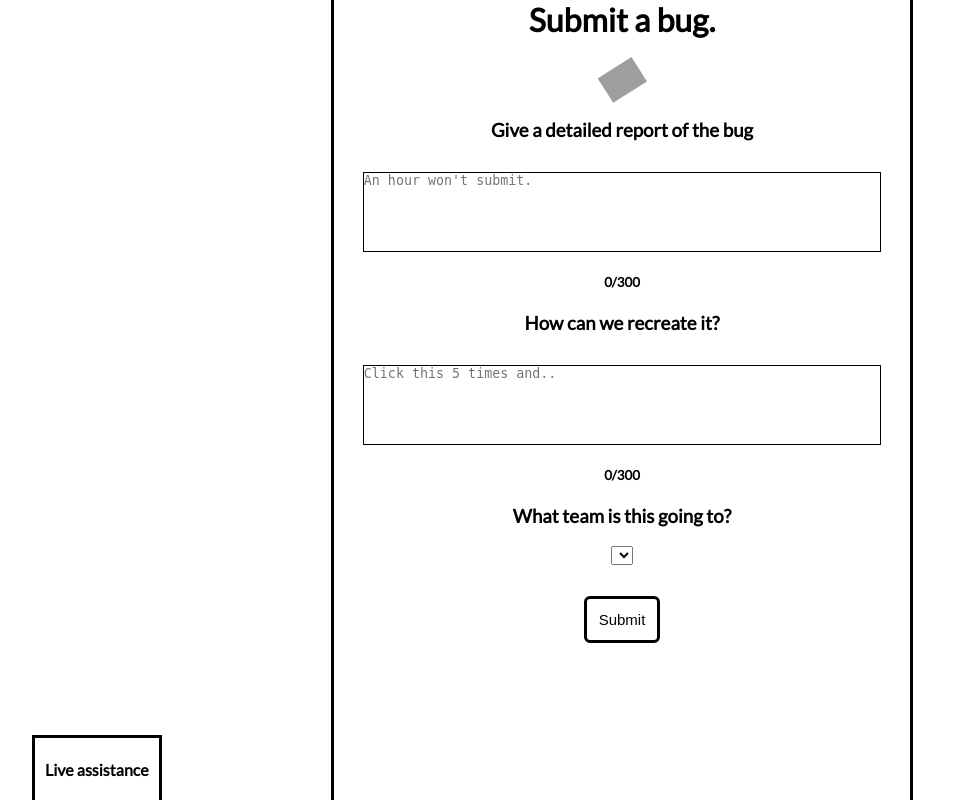
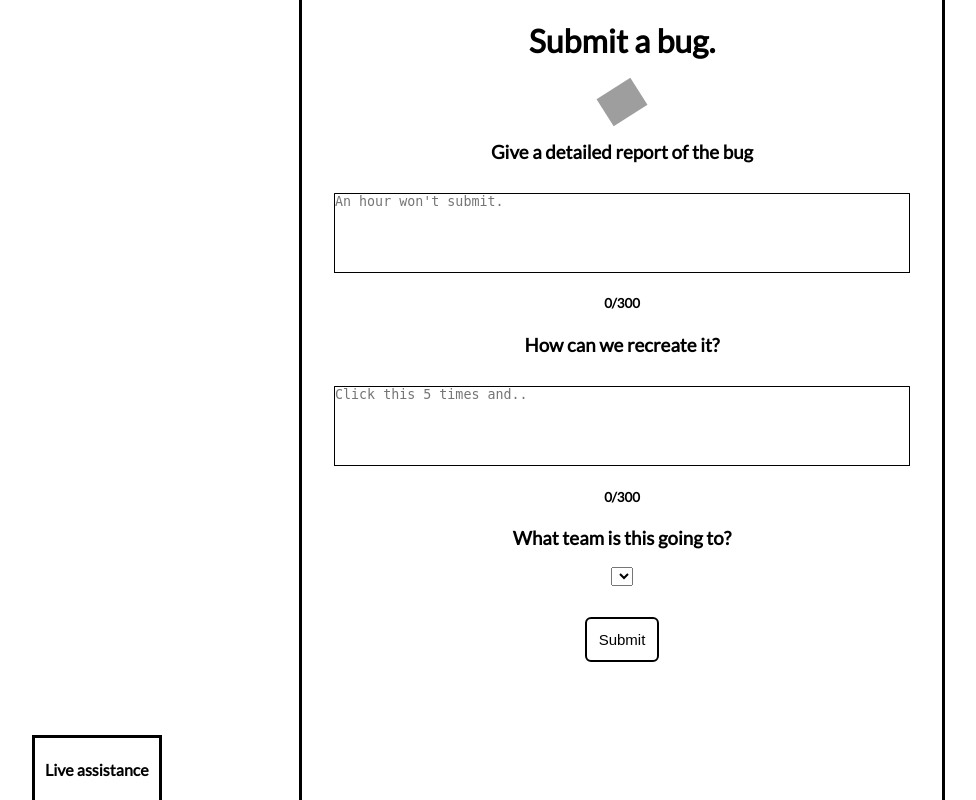
Before and after one commit to Student-Technology-Center/bug_tracker, a Django app: template templates/bug_index.html in a window 1280 px wide. Shown: the whole page, without its empty margins (18-994 px from the left). Run offline with Django 3.2, Linux system fonts and the light colour scheme; the template is opened without the code that fills it, so the values that code supplies are empty; some libraries are stand-ins or nearby versions; grey boxes are pictures that could not be loaded.

Commit message:
CSS/formatting updates for consistency

```diff
--- a/static/css/bug.css
+++ b/static/css/bug.css
@@ -34,7 +34,7 @@ body {
 }
 
 #body-center {
-    width: 45%;
+    width: 50%;
     min-width: 250px;
     max-width: 1000px;
     height: 100%;
@@ -47,3 +47,21 @@ body {
 
     overflow: hidden;
 }
+
+.button {
+    margin-top: 12px;
+    background-color: white;
+    font-size: 15px;
+    border: solid 2px black;
+    border-radius: 6px;
+    padding: 12px;
+    transition: .1s;
+}
+
+.button:hover {
+    cursor: pointer;
+    transition: .1s;
+
+    background-color: black;
+    color: white;
+}
--- a/static/css/bug_index.css
+++ b/static/css/bug_index.css
@@ -1,7 +1,3 @@
-#body-title h1 {
-    margin-top: 0;
-}
-
 #body-center {
     opacity: 1;
     background-color: white;
@@ -10,6 +6,10 @@
 body p {
     margin-top: auto;
     margin-bottom: auto;
+}
+
+#return {
+    display: none;
 }
 
 #bug-recreate,
@@ -23,26 +23,6 @@ body p {
 
     border: 1px solid black;
     border-radius: 0.5px;
-}
-
-#bug-submit {
-    margin-top: 12px;
-    background-color: white;
-    font-size: 15px;
-    border: solid 3px black;
-
-    border-radius: 6px;
-    padding: 12px;
-
-    transition: .1s;
-}
-
-#bug-submit:hover {
-    cursor: pointer;
-    transition: .1s;
-
-    background-color: black;
-    color: white;
 }
 
 #helbert {
@@ -61,12 +41,17 @@ body p {
 }
 
 #chat-prompt {
-    padding-top: 0px;
+    padding: 0px 10px 0px;
     position: fixed;
     bottom: 0;
     left: 50px;
-    padding-left: 10px;
-    padding-right: 10px;
     border-style: solid;
     border-bottom: 0;
 }
+
+#chat-prompt:hover {
+    cursor: pointer;
+    transition: .1s;
+    background-color: black;
+    color: white;
+}
--- a/static/js/submit_bug.js
+++ b/static/js/submit_bug.js
@@ -1,4 +1,5 @@
 $(document).ready(function () {
+
     $('#chat-prompt').click(function (){
         $('#chat-prompt').css({
             'display':'none'
@@ -34,6 +35,7 @@ $(document).ready(function () {
         $('#recreate-length').text(amt.length)
     })
 
+
     $('#bug-submit').click(function() {
         var info = $('#bug-info').val()
         var recreate = $('#bug-recreate').val()
@@ -55,6 +57,7 @@ $(document).ready(function () {
         }
 
         if (submit) {
+
             $.ajax({
                 type: 'POST',
                 url: '/bug/api/submit/',
@@ -72,6 +75,9 @@ $(document).ready(function () {
                             $('#body-center').css({
                                 'display':'none'
                             });
+                            $('#return').css({
+                                'display':'block'
+                            });
                         })
                     }
                 },
@@ -79,26 +85,3 @@ $(document).ready(function () {
         }
     });
 });
-/*
-window.setTimeout(function() {
-
-    var summon = document.createElement('audio');
-    summon.setAttribute('src', '/static/media/man_noise.wav');
-
-    $('#helbert').css({
-        'visibility':'visible'
-    })
-    $('#helbert').animate({
-        'bottom':'-135'
-    }, 'slow').delay(3000)
-    $('#helbert').animate({
-        'bottom':'0'
-    }, 'fast', function() {
-        summon.play();
-        $('#helbert-help').css({
-            'visibility':'visible',
-            'opacity':'1.0'
-        })
-    })
-}, 8000);
-*/
--- a/templates/bug_index.html
+++ b/templates/bug_index.html
@@ -45,12 +45,13 @@
 
                 <br><br>
 
-                <input type='submit' id='bug-submit'>
+                <input type='submit' class='button' id='bug-submit'>
                 <h4 id='warning' style='color: red; display: none;'>Please enter info before submitting.</h4>
             </div>
             {% if user.is_superuser %}
-                <br>
-                <a style='font-size: 20px;' href='/bug/admin/'>Go to admin page.</a>
+                <form action="/bug/admin">
+                    <input type='submit' class='button' value="Go to admin page" />
+                </form>
             {% endif %}
             <div id='helbert'>
                 <h3 id='helbert-help'>
@@ -63,7 +64,7 @@
         <div id='chat-prompt'>
             <h4 id='live-chat'>Live assistance</h4>
         </div>
-        <p style='opacity: 0.0;' id='return'>
+        <p id='return'>
             Thank you for submitting feedback.
             <a href='/'>Go back</a>
         </p>
--- a/views.py
+++ b/views.py
@@ -4,7 +4,6 @@ from bug_tracker.models import BugReport
 def index(request):
 
     context = { "teams" : BugReport.TEAM_CHOICES }
-    print(BugReport.TEAM_CHOICES)
 
     return render(
         request,
```
Also changed, not shown: static/css/bug_admin.css (+3 -27 lines), templates/bug_admin.html (+5 -2 lines).
